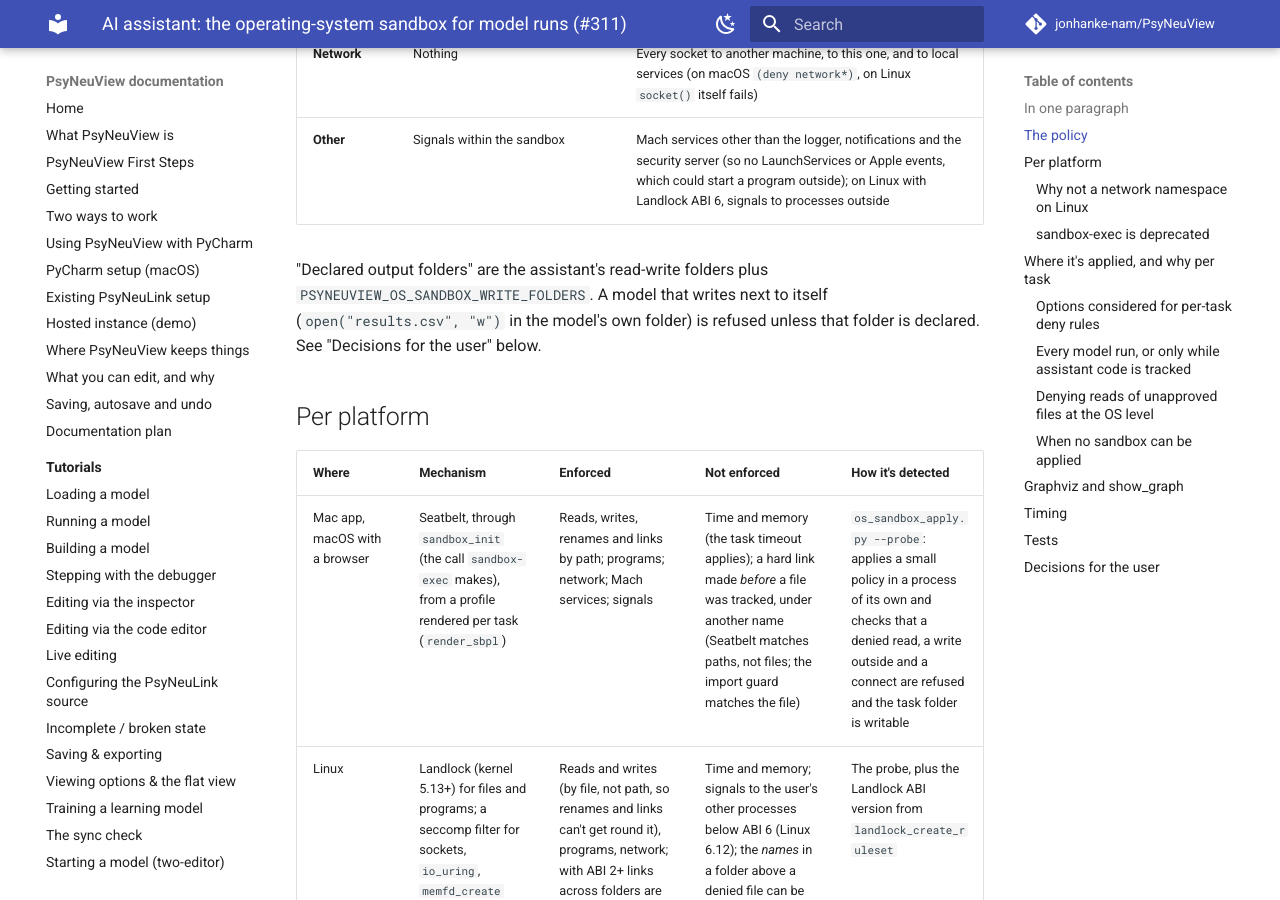
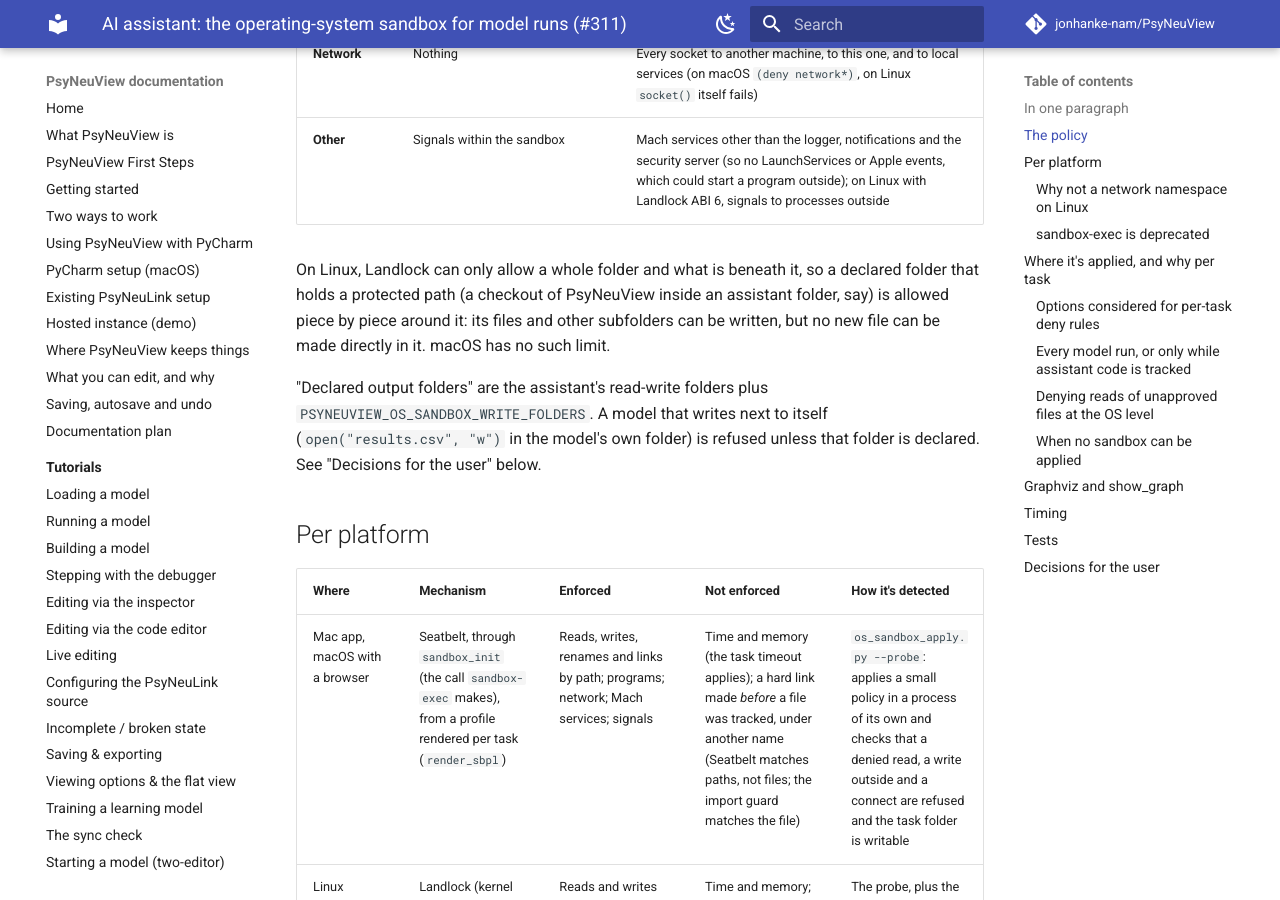
Before and after one commit to jonhanke-nam/PsyNeuView, an MkDocs documentation site: the page built from docs/ai-assistant/os-sandbox.md, in a window 1280 px wide and 900 px high, scrolled down 1610 px. Built offline with MkDocs 1.6.1 and Material for MkDocs 9.7.7, drawn with Linux system fonts in a browser that asks for light colours; comment, search, counter and statistics services are not loaded.

Commit message:
Docs: on Linux a declared folder that holds a protected path takes no new files at its top (#311)
Co-Authored-By: Claude Opus 5.5 <noreply@anthropic.com>

```diff
--- a/docs/ai-assistant/os-sandbox.md
+++ b/docs/ai-assistant/os-sandbox.md
@@ -40,6 +40,12 @@ library only and loaded by path, like the import guard.
 | **Programs** | Python itself (the venv's interpreter, and on macOS the framework, which re-executes `Python.app`), Graphviz (`dot`, `neato` and the others found on `PATH`), the Linux dynamic loader | Every other program: no shell, no `cp`, `rm`, `ln`, `cat`, `curl`, `osascript`. Forking is allowed (the runner forks, `show_graph` starts `dot`) |
 | **Network** | Nothing | Every socket to another machine, to this one, and to local services (on macOS `(deny network*)`, on Linux `socket()` itself fails) |
 | **Other** | Signals within the sandbox | Mach services other than the logger, notifications and the security server (so no LaunchServices or Apple events, which could start a program outside); on Linux with Landlock ABI 6, signals to processes outside |
+
+On Linux, Landlock can only allow a whole folder and what is beneath it, so
+a declared folder that holds a protected path (a checkout of PsyNeuView
+inside an assistant folder, say) is allowed piece by piece around it: its
+files and other subfolders can be written, but no new file can be made
+directly in it. macOS has no such limit.
 
 "Declared output folders" are the assistant's read-write folders plus
 `PSYNEUVIEW_OS_SANDBOX_WRITE_FOLDERS`. A model that writes next to itself
```
